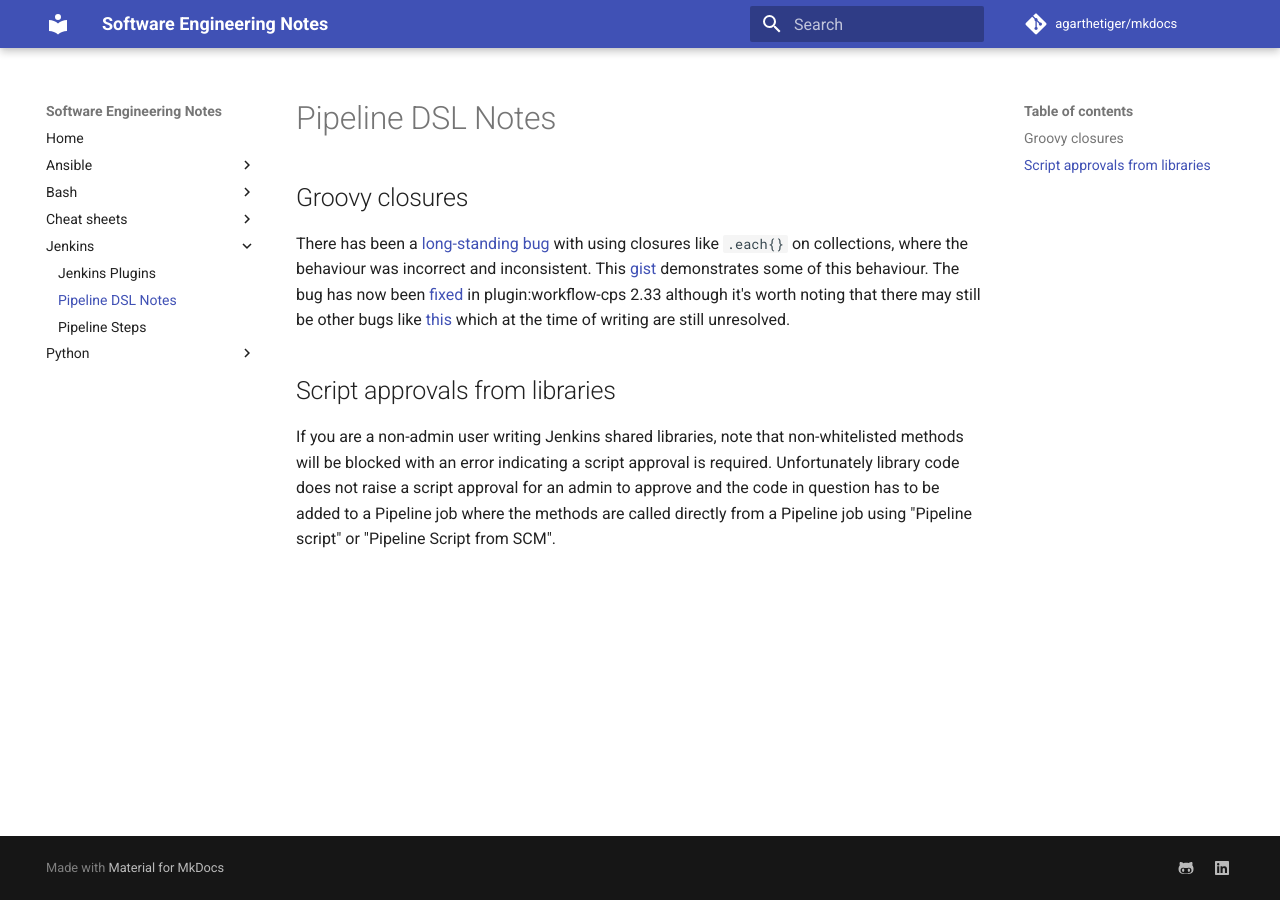
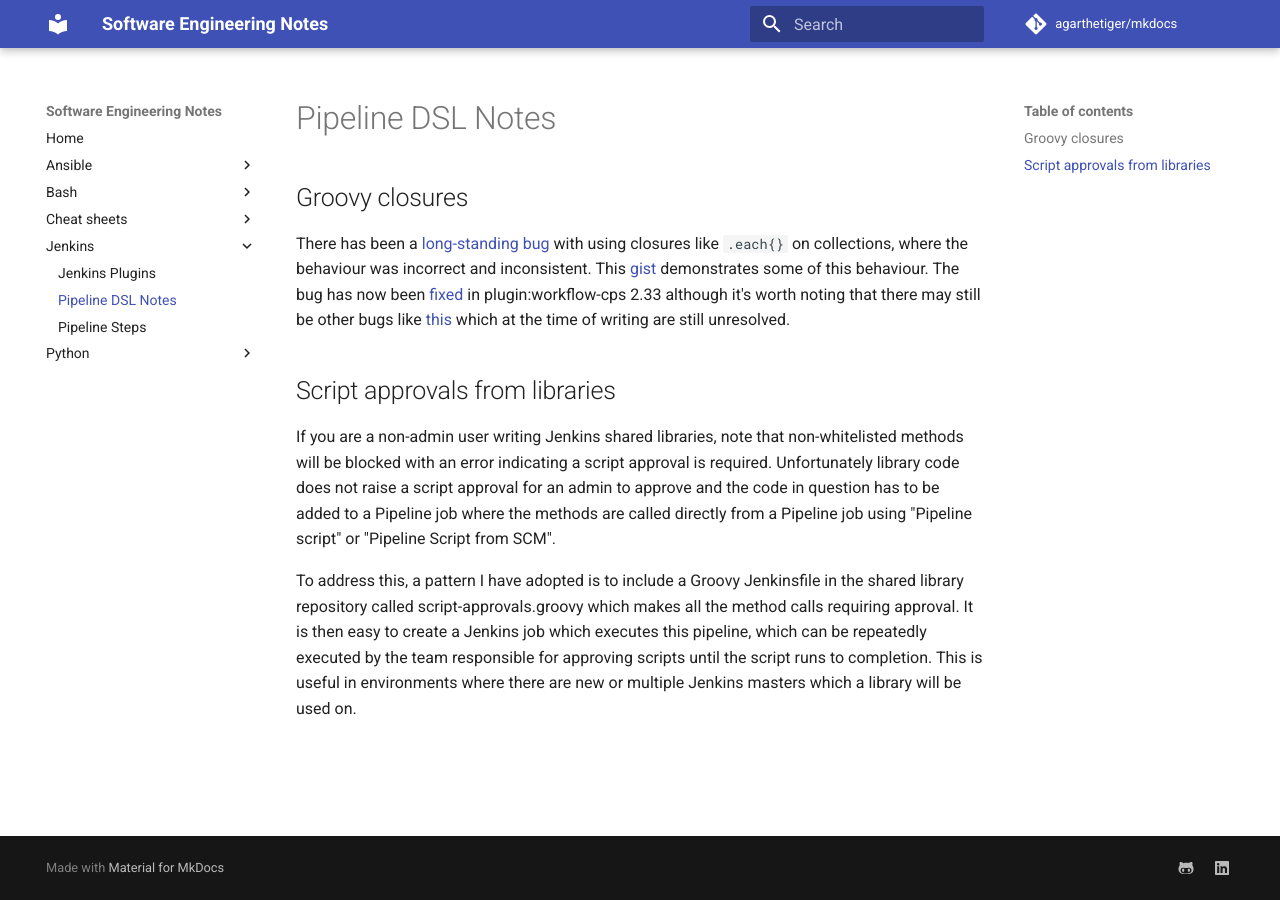
Before and after one commit to agarthetiger/mkdocs, an MkDocs documentation site: the page built from docs/jenkins/PipelineDSL.md, in a window 1280 px wide. Built offline with MkDocs 1.6.1 and Material for MkDocs 9.7.7, drawn with Linux system fonts in a browser that asks for light colours; comment, search, counter and statistics services are not loaded.

Commit message:
Update PipelineDSL.md
Add pattern of using a script-approvals.groovy file
This addresses the case where shared Jenkins libraries running in a sandbox need script approvals in environments where the library developers and/or library consumers do not have permissions to approve scripts.

```diff
--- a/docs/jenkins/PipelineDSL.md
+++ b/docs/jenkins/PipelineDSL.md
@@ -5,3 +5,5 @@
 
 ## Script approvals from libraries
 If you are a non-admin user writing Jenkins shared libraries, note that non-whitelisted methods will be blocked with an error indicating a script approval is required. Unfortunately library code does not raise a script approval for an admin to approve and the code in question has to be added to a Pipeline job where the methods are called directly from a Pipeline job using "Pipeline script" or "Pipeline Script from SCM".
+
+To address this, a pattern I have adopted is to include a Groovy Jenkinsfile in the shared library repository called script-approvals.groovy which makes all the method calls requiring approval. It is then easy to create a Jenkins job which executes this pipeline, which can be repeatedly executed by the team responsible for approving scripts until the script runs to completion. This is useful in environments where there are new or multiple Jenkins masters which a library will be used on.
```
